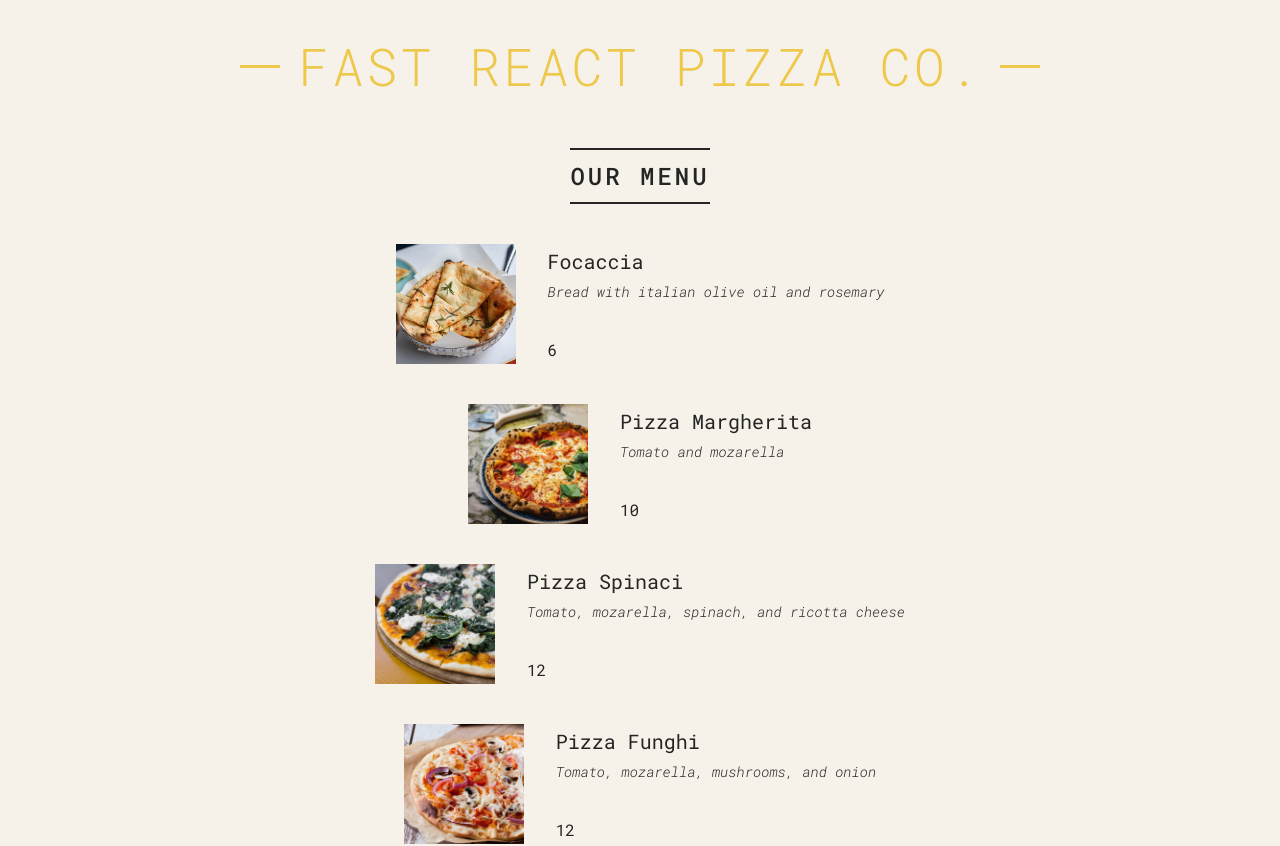
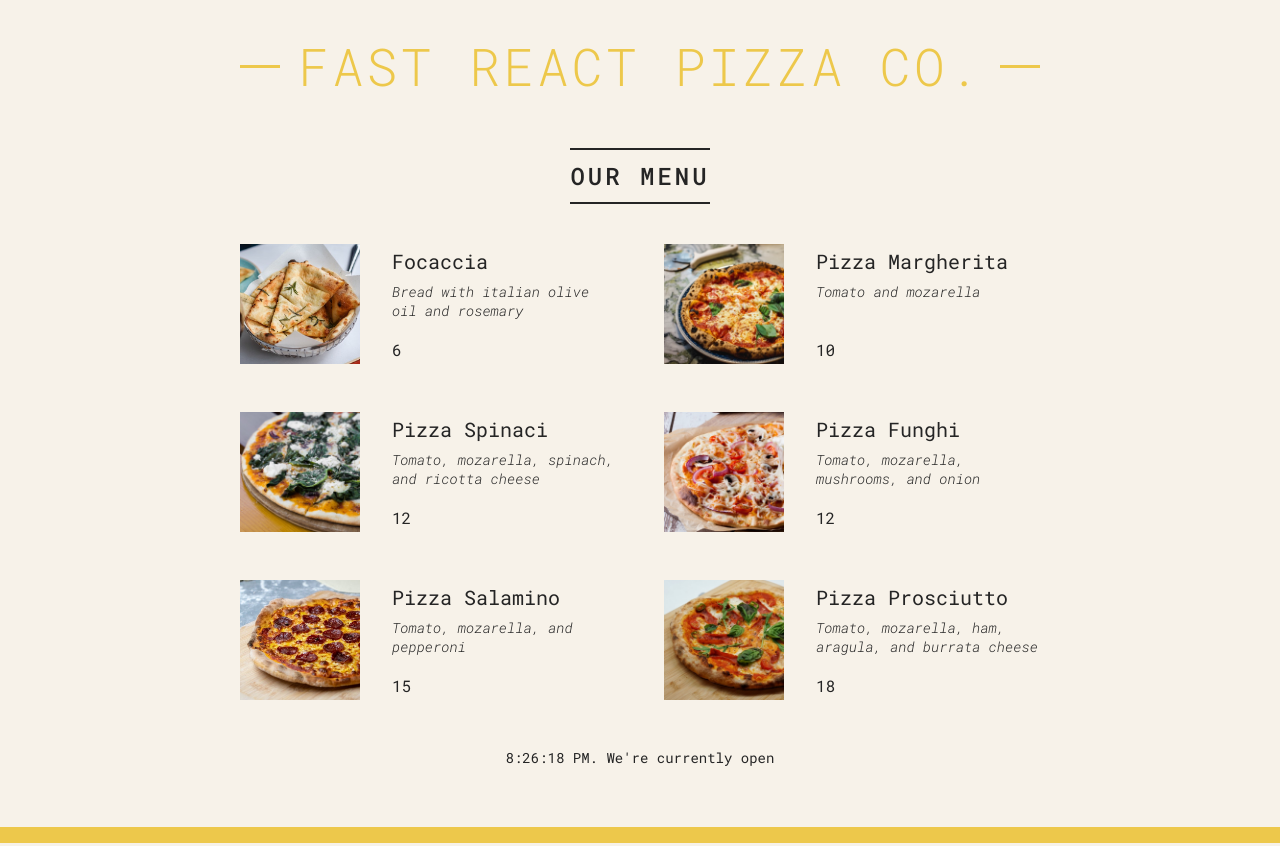
Before and after one commit to ericknamukolo/pizza-menu, a React (Create React App) app: page / in a window 1280 px wide. Shown: the top 846 px of the page. Built offline with nearby package versions, Linux system fonts and the light colour scheme.

Commit message:
added more styles

```diff
--- a/src/components/menu.tsx
+++ b/src/components/menu.tsx
@@ -7,9 +7,11 @@ const Menu: React.FC<{ pizzas: Pizza[] }> = (props) => {
   return (
     <main className='menu'>
       <h2>Our Menu</h2>
-      {props.pizzas.map((pizza) => (
-        <PizzaCard pizza={pizza} key={pizza.name + pizza.photoName} />
-      ))}
+      <div className='pizzas'>
+        {props.pizzas.map((pizza) => (
+          <PizzaCard pizza={pizza} key={pizza.name + pizza.photoName} />
+        ))}
+      </div>
     </main>
   );
 };
```
